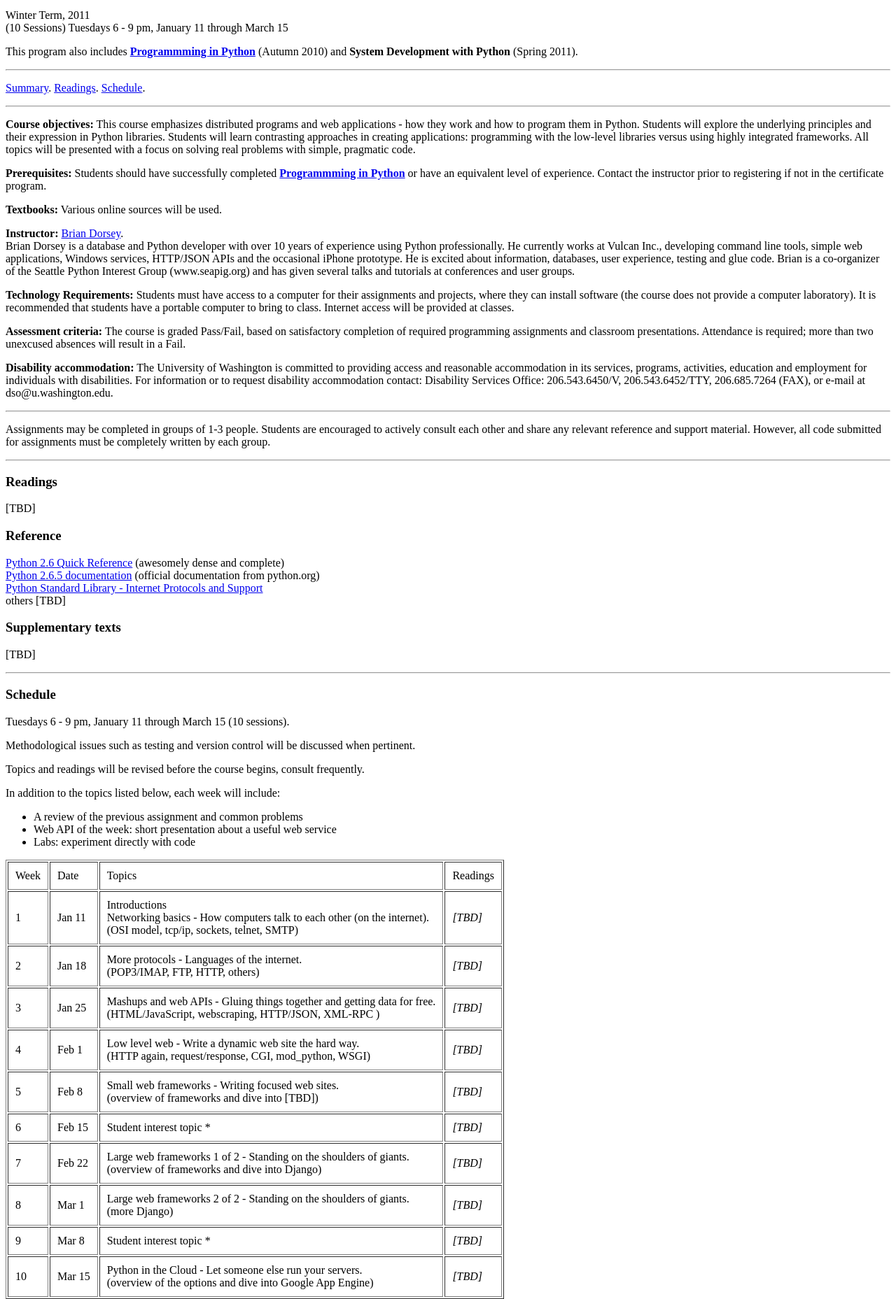
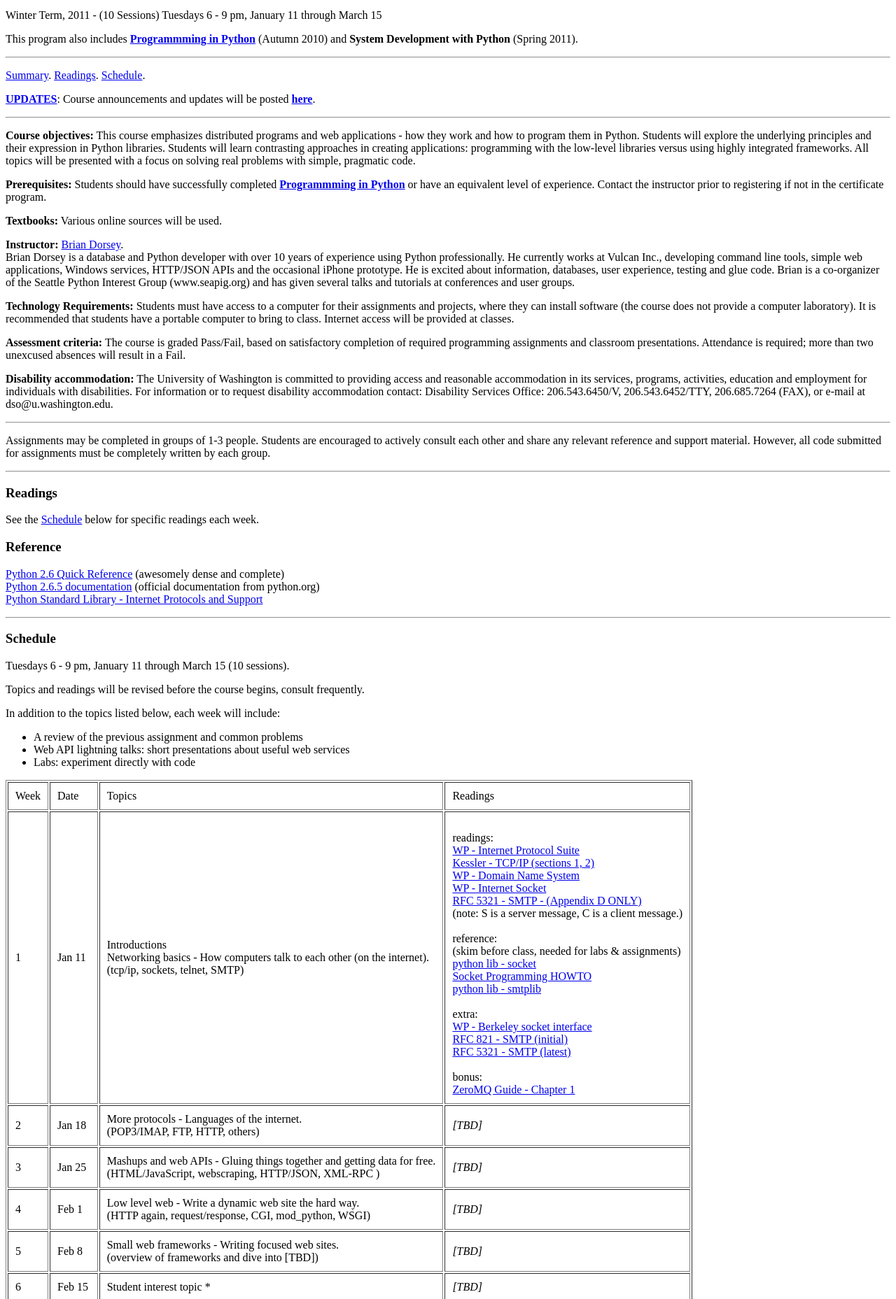
Before and after one commit to briandorsey/uwpython_web, a plain HTML site: page Internet_Programming_in_Python.html in a window 1280 px wide. Shown: the part 80-1937 px from the top of the page at 70% size. Drawn offline with Linux system fonts and the light colour scheme.

Commit message:
Added readings for week 1.

```diff
--- a/Internet_Programming_in_Python.html
+++ b/Internet_Programming_in_Python.html
@@ -12,8 +12,7 @@ UW Certificate Program in
 <h2>Internet Programming in Python</h2>
 
 <p>
-Winter Term, 2011<br>
-(10 Sessions) Tuesdays 6 - 9 pm, January 11 through March 15
+Winter Term, 2011 - (10 Sessions) Tuesdays 6 - 9 pm, January 11 through March 15
 </p>
 
 <p>
@@ -27,18 +26,29 @@ Development with Python</b> (Spring 2011).
 <a href="#readings">Readings</a>.
 <a href="#schedule">Schedule</a>.
 </p>
+<p>
+<a href="http://uwipip.tumblr.com/"><strong>UPDATES</strong></a>: Course announcements and updates will be posted <a href="http://uwipip.tumblr.com/"><strong>here</strong></a>.
+</p>
 <hr>
 
 <p>
 <a name="summary">
 <b>Course objectives:</b>
-This course emphasizes distributed programs and web applications - how they work and how to program them in Python. Students will explore the underlying principles and their expression in Python libraries. Students will learn contrasting approaches in creating applications: programming with the low-level libraries versus using highly integrated frameworks. All topics will be presented with a focus on solving real problems with simple, pragmatic code.
+This course emphasizes distributed programs and web applications - how they
+work and how to program them in Python. Students will explore the underlying
+principles and their expression in Python libraries. Students will learn
+contrasting approaches in creating applications: programming with the low-level
+libraries versus using highly integrated frameworks. All topics will be
+presented with a focus on solving real problems with simple, pragmatic code.
 </p>
 
 <p>
 <b>Prerequisites:</b>
+
 Students should have successfully completed
-<a href="http://staff.washington.edu/jon/python-course/"><b>Programmming in Python</b></a> or have an equivalent level of experience. Contact the instructor prior to registering if not in the certificate program.
+<a href="http://staff.washington.edu/jon/python-course/"><b>Programmming in
+Python</b></a> or have an equivalent level of experience. Contact the
+instructor prior to registering if not in the certificate program.
 
 </p>
 
@@ -86,7 +96,10 @@ dso@u.washington.edu.
 <hr>
 
 <p>
-Assignments may be completed in groups of 1-3 people. Students are encouraged to actively consult each other and share any relevant reference and support material. However, all code submitted for assignments must be completely written by each group.
+Assignments may be completed in groups of 1-3 people. Students are
+encouraged to actively consult each other and share any relevant reference and
+support material. However, all code submitted for assignments must be
+completely written by each group.
 </p>
 
 <hr>
@@ -97,7 +110,7 @@ Readings
 </h3>
 
 <p>
-[TBD]
+See the <a href="#schedule">Schedule</a> below for specific readings each week.
 </p>
 
 <h3>Reference</h3>
@@ -105,17 +118,18 @@ Readings
 <a href="http://rgruet.free.fr/PQR26/PQR2.6.html">
 Python 2.6 Quick Reference</a>
 (awesomely dense and complete)<br>
-<a href="http://docs.python.org">Python 2.6.5 documentation</a>
+<a href="http://docs.python.org/release/2.6.5/">Python 2.6.5 documentation</a>
 (official documentation from python.org)<br/>
-<a href="http://docs.python.org/library/internet">Python Standard Library - Internet Protocols and Support</a>
+<a href="http://docs.python.org/release/2.6.5/library/internet.html">Python Standard Library - Internet Protocols and Support</a>
 <br/>
-others [TBD]
 </p>
 
+<!--
 <h3>Supplementary texts</h3>
 <p>
 [TBD]
 </p>
+-->
 
 <hr>
 
@@ -129,11 +143,6 @@ Tuesdays 6 - 9 pm, January 11 through March 15 (10 sessions).
 </p>
 
 <p>
-Methodological issues such as testing and version control will be
-discussed when pertinent.
-</p>
-
-<p>
 Topics and readings will be revised before the course begins, consult
 frequently.
 </p>
@@ -142,7 +151,7 @@ frequently.
 In addition to the topics listed below, each week will include:
 <ul>
     <li>A review of the previous assignment and common problems
-    <li>Web API of the week: short presentation about a useful web service
+    <li>Web API lightning talks: short presentations about useful web services
     <li>Labs: experiment directly with code
 </ul>
 </p>
@@ -154,9 +163,32 @@ In addition to the topics listed below, each week will include:
 <td>
     Introductions<BR>
     Networking basics - How computers talk to each other (on the internet).
-    <br/>(OSI model, tcp/ip, sockets, telnet, SMTP)
+    <br/>(tcp/ip, sockets, telnet, SMTP)
 </td>
-<td><em>[TBD]</em>
+<td>
+    <a href=""></a><br/>
+    readings:<br/>
+    <a href="http://en.wikipedia.org/wiki/Internet_Protocol_Suite">WP - Internet Protocol Suite</a><br/>
+    <a href="http://www.garykessler.net/library/tcpip.html">Kessler - TCP/IP (sections 1, 2) </a><br/>
+    <a href="http://en.wikipedia.org/wiki/Domain_Name_System">WP - Domain Name System</a><br/>
+    <a href="http://en.wikipedia.org/wiki/Internet_socket">WP - Internet Socket</a><br/>
+    <a href="http://tools.ietf.org/html/rfc5321#appendix-D">RFC 5321 - SMTP - (Appendix D ONLY)</a><br/>
+    (note: S is a server message, C is a client message.)<br/>
+
+    <br/>reference:<br/>
+    (skim before class, needed for labs & assignments)<br/>
+    <a href="http://docs.python.org/release/2.6.5/library/socket.html">python lib - socket</a><br/>
+    <a href="http://docs.python.org/release/2.6.5/howto/sockets.html">Socket Programming HOWTO</a><br/>
+    <a href="http://docs.python.org/release/2.6.5/library/smtplib.html">python lib - smtplib</a><br/>
+
+    <br/>extra:<br/>
+    <a href="http://en.wikipedia.org/wiki/Berkeley_sockets">WP - Berkeley socket interface</a><br/>
+    <a href="http://tools.ietf.org/html/rfc821">RFC 821 - SMTP (initial)</a><br/>
+    <a href="http://tools.ietf.org/html/rfc5321">RFC 5321 - SMTP (latest)</a><br/>
+
+    <br/>bonus:<br/>
+    <a href="http://zguide.zeromq.org/chapter:1">ZeroMQ Guide - Chapter 1</a><br/>
+
 </td></tr>
 
 <tr><td>2</td><td>Jan 18</td>
```
